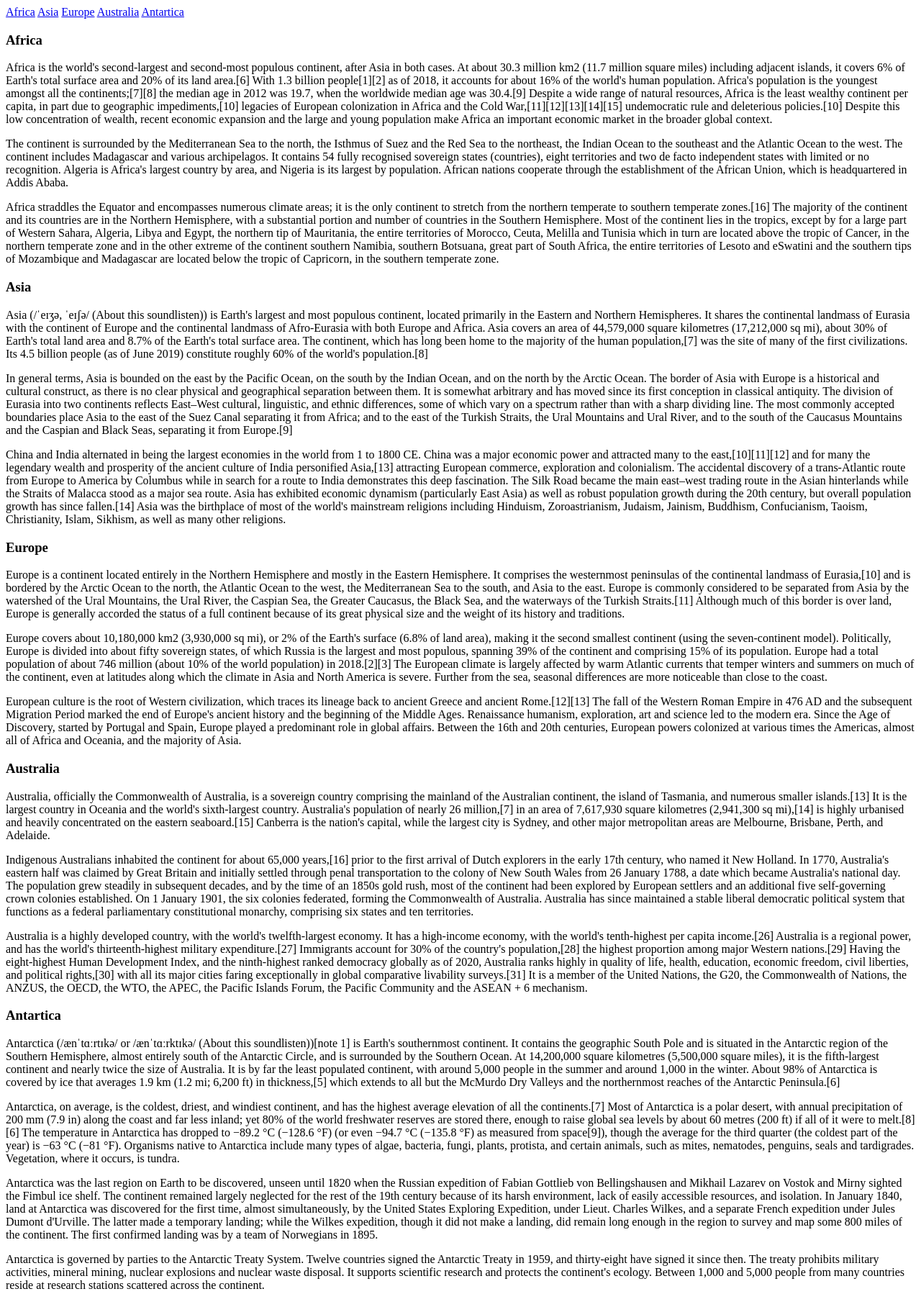
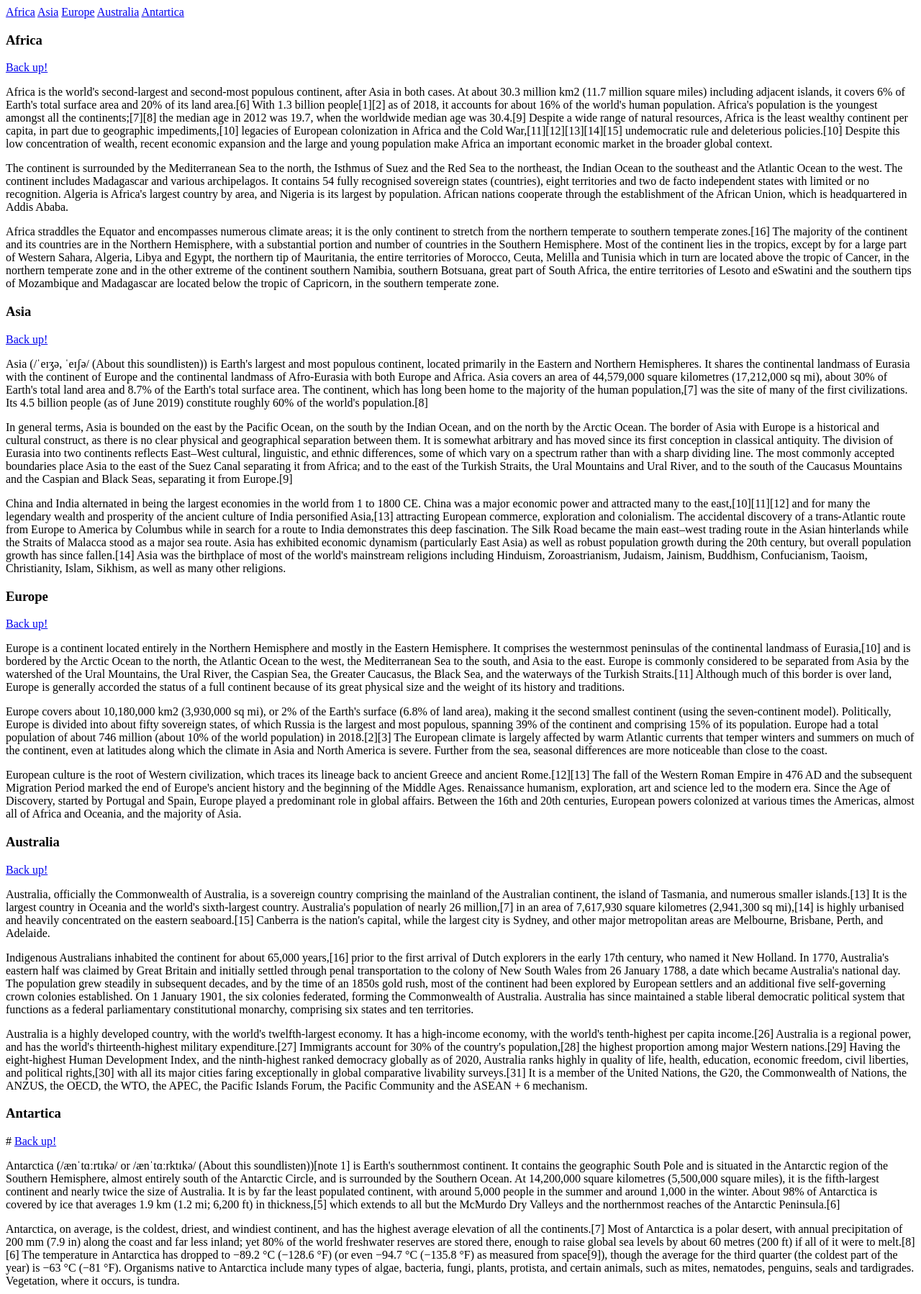
Before and after one commit to D02-1/uib-content-toc-sidar-, a plain HTML site: page index.html in a window 1280 px wide. Shown: the top 1798 px of the page at 72% size. Drawn offline with Linux system fonts and the light colour scheme.

Commit message:
add back up index

```diff
--- a/index.html
+++ b/index.html
@@ -18,6 +18,7 @@
     </div>
     <div>
         <h3 id="africa">Africa</h3>
+        <a href="#up">Back up!</a>
         <p>
             Africa is the world's second-largest and second-most populous continent, after Asia in both cases. At about 30.3 million km2 (11.7 million square miles) including adjacent islands, it covers 6% of Earth's total surface area and 20% of its land area.[6]
             With 1.3 billion people[1][2] as of 2018, it accounts for about 16% of the world's human population. Africa's population is the youngest amongst all the continents;[7][8] the median age in 2012 was 19.7, when the worldwide median age was 30.4.[9]
@@ -39,6 +40,7 @@
     </div>
     <div>
         <h3 id="asia">Asia</h3>
+        <a href="#up">Back up!</a>
         <p>
             Asia (/ˈeɪʒə, ˈeɪʃə/ (About this soundlisten)) is Earth's largest and most populous continent, located primarily in the Eastern and Northern Hemispheres. It shares the continental landmass of Eurasia with the continent of Europe and the continental landmass
             of Afro-Eurasia with both Europe and Africa. Asia covers an area of 44,579,000 square kilometres (17,212,000 sq mi), about 30% of Earth's total land area and 8.7% of the Earth's total surface area. The continent, which has long been home to
@@ -60,6 +62,7 @@
     </div>
     <div>
         <h3 id="europe">Europe</h3>
+        <a href="#up">Back up!</a>
         <p>
             Europe is a continent located entirely in the Northern Hemisphere and mostly in the Eastern Hemisphere. It comprises the westernmost peninsulas of the continental landmass of Eurasia,[10] and is bordered by the Arctic Ocean to the north, the Atlantic
             Ocean to the west, the Mediterranean Sea to the south, and Asia to the east. Europe is commonly considered to be separated from Asia by the watershed of the Ural Mountains, the Ural River, the Caspian Sea, the Greater Caucasus, the Black Sea,
@@ -79,6 +82,7 @@
     </div>
     <div>
         <h3 id="australia">Australia</h3>
+        <a href="#up">Back up!</a>
         <p>
             Australia, officially the Commonwealth of Australia, is a sovereign country comprising the mainland of the Australian continent, the island of Tasmania, and numerous smaller islands.[13] It is the largest country in Oceania and the world's sixth-largest
             country. Australia's population of nearly 26 million,[7] in an area of 7,617,930 square kilometres (2,941,300 sq mi),[14] is highly urbanised and heavily concentrated on the eastern seaboard.[15] Canberra is the nation's capital, while the
@@ -98,7 +102,8 @@
         </p>
     </div>
     <div>
-        <h3 id="antartica">Antartica</h3>
+        <h3 id="antartica">Antartica</h3>#
+        <a href="#up">Back up!</a>
     </div>
     <p>
         Antarctica (/ænˈtɑːrtɪkə/ or /ænˈtɑːrktɪkə/ (About this soundlisten))[note 1] is Earth's southernmost continent. It contains the geographic South Pole and is situated in the Antarctic region of the Southern Hemisphere, almost entirely south of the Antarctic
```
